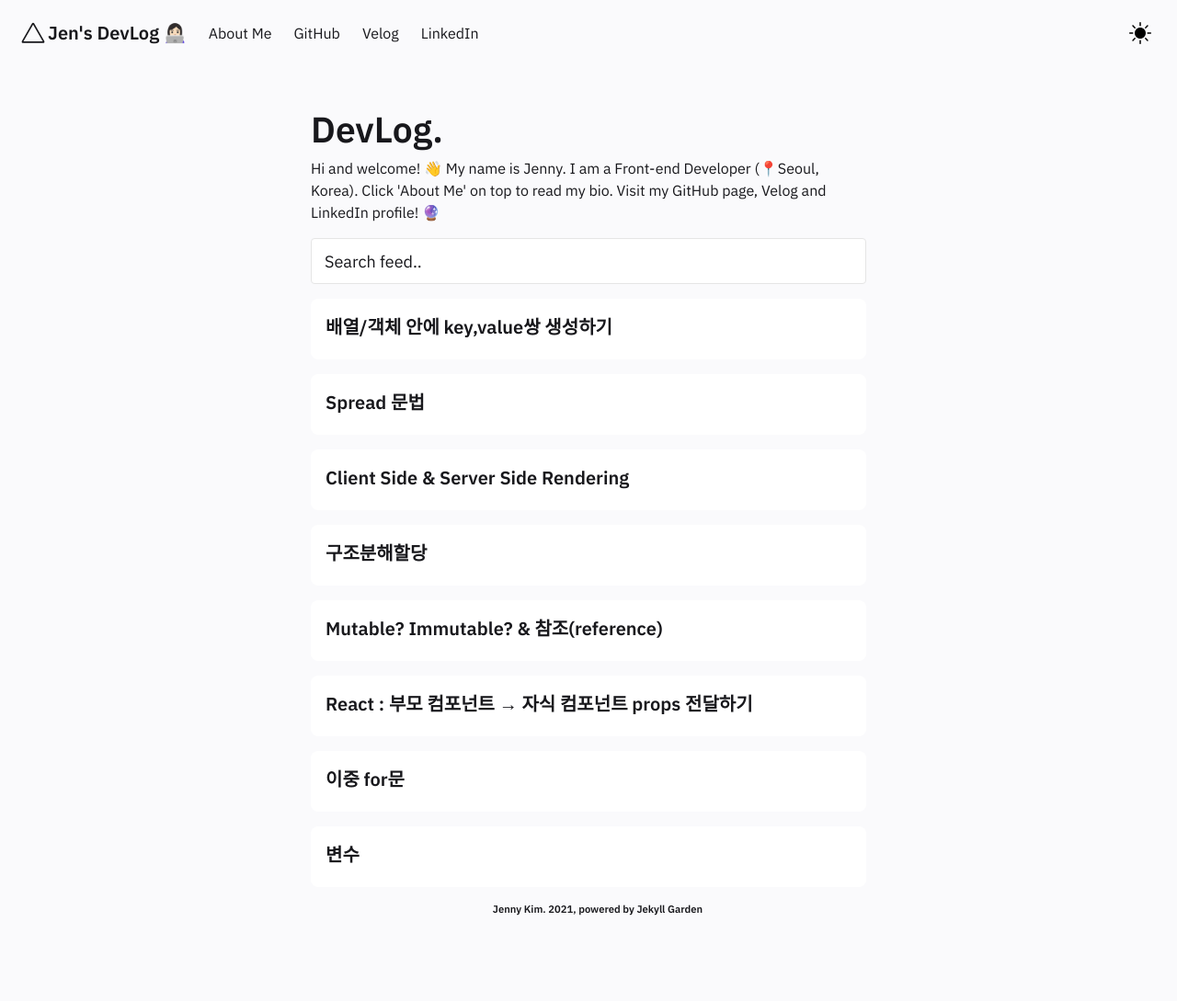
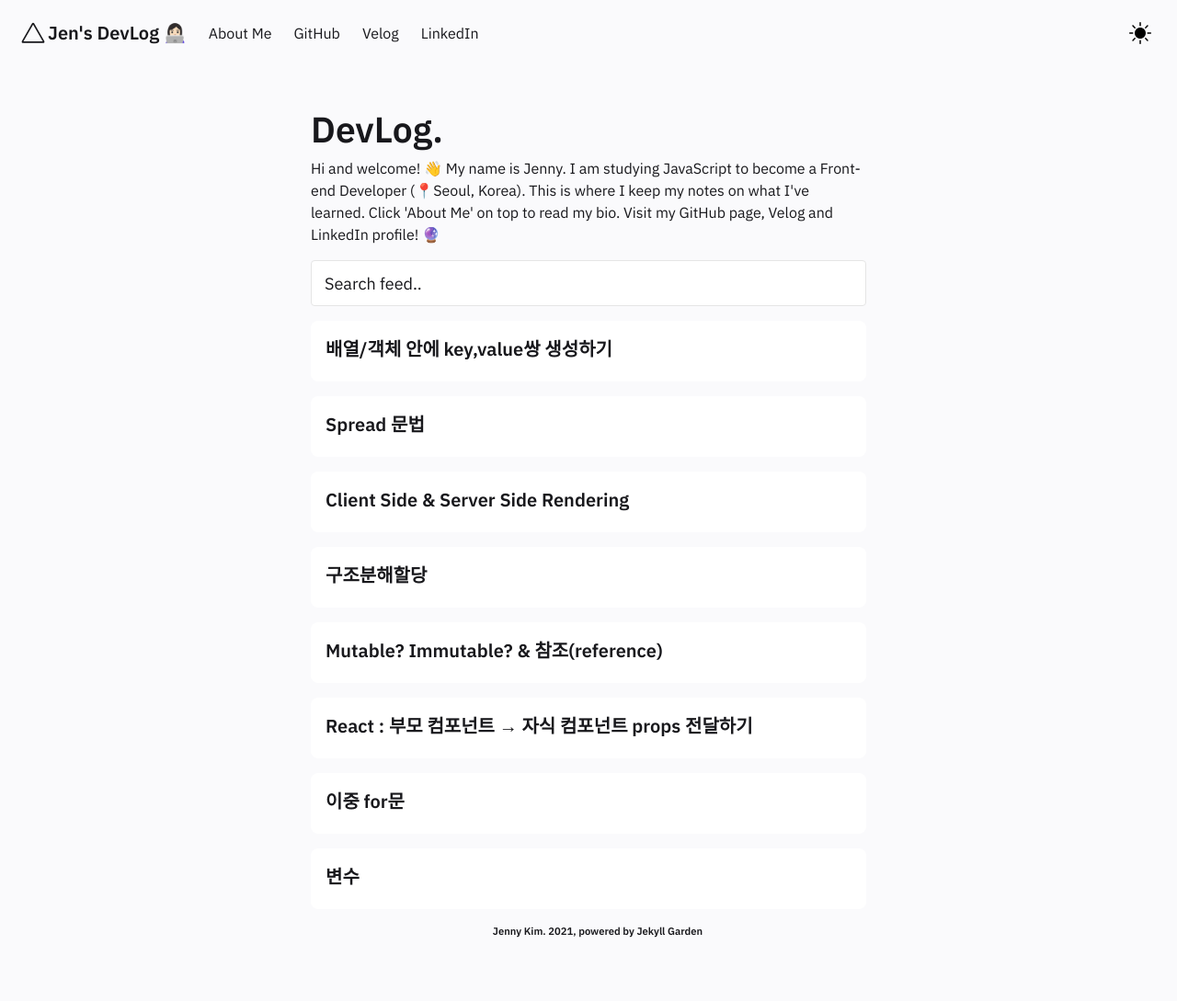
Before and after one commit to jenjenhub/blog, a Jekyll site: the page built from pages/index.md, in a window 1280 px wide. Shown: the whole page at 92% size. Built offline with Jekyll 4.4.1, drawn with Linux system fonts in a browser that asks for light colours; before the commit the page ends 1065 px from its top, so only the background shows below that.

Commit message:
Update FeedContent.html

```diff
--- a/_includes/FeedContent.html
+++ b/_includes/FeedContent.html
@@ -1,7 +1,7 @@
 <div class="block">
     <h1> DevLog. </h1>
 
-    Hi and welcome! 👋  My name is Jenny. I am a Front-end Developer (📍Seoul, Korea). Click 'About Me' on top to read my bio. Visit my GitHub page, Velog and LinkedIn profile! 🔮 </br>
+    Hi and welcome! 👋  My name is Jenny. I am studying JavaScript to become a Front-end Developer (📍Seoul, Korea). This is where I keep my notes on what I've learned. Click 'About Me' on top to read my bio. Visit my GitHub page, Velog and LinkedIn profile! 🔮 </br>
 
 
     </div>
```
